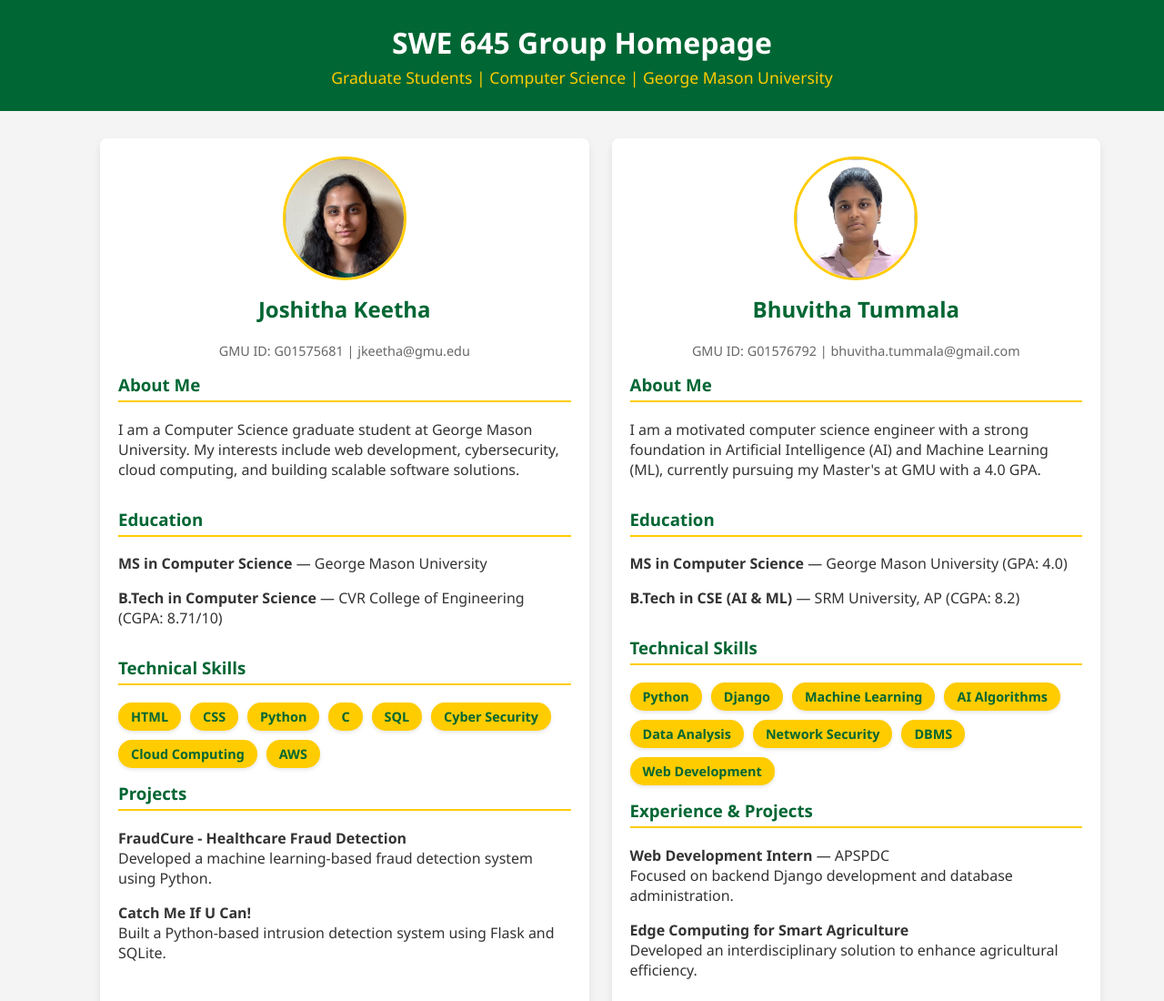
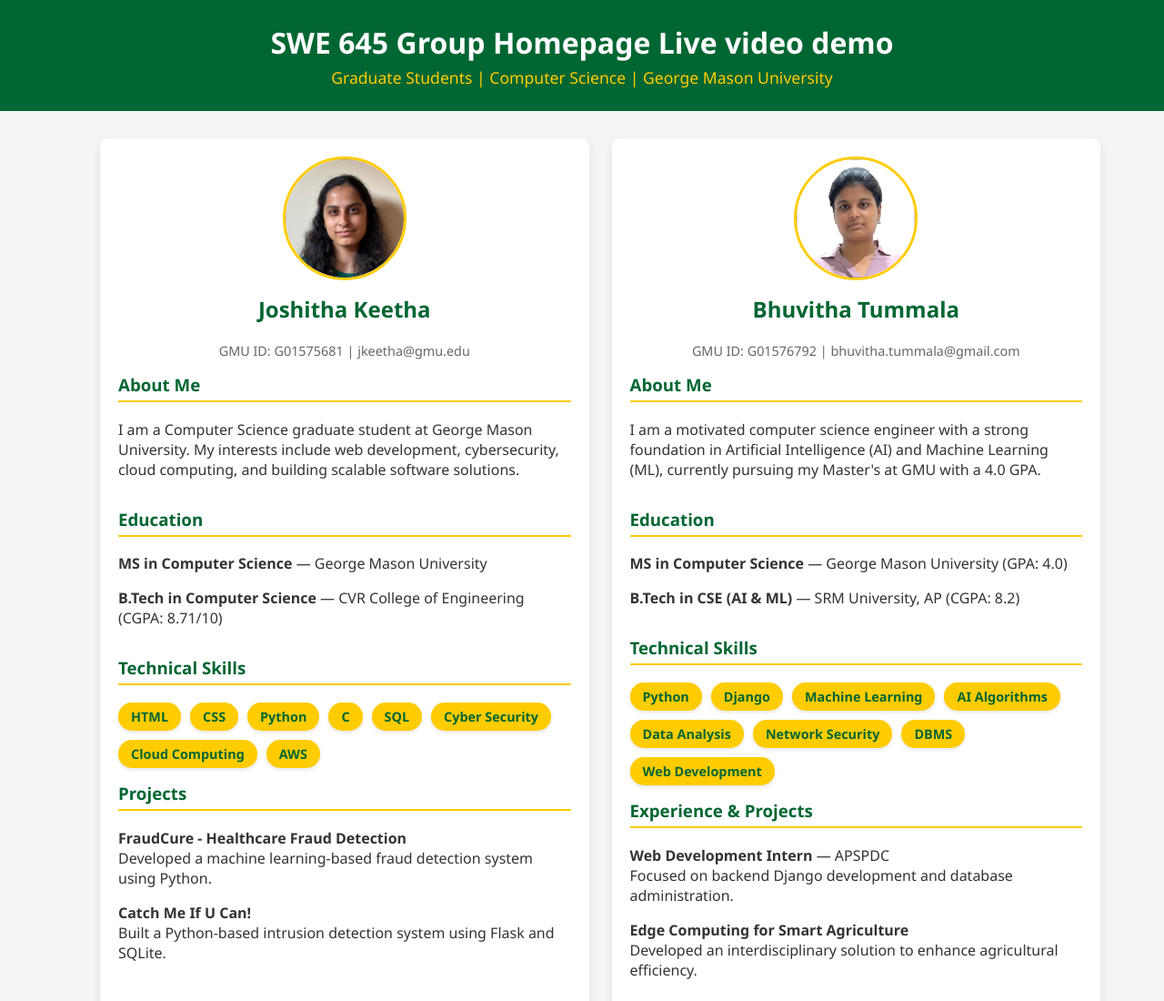
Before and after one commit to joshkeetha2803/swe645-assignment2, a plain HTML site: page index.html in a window 1280 px wide. Shown: the top 1100 px of the page at 91% size. Drawn offline with Linux system fonts and the light colour scheme.

Commit message:
Update index.html

```diff
--- a/index.html
+++ b/index.html
@@ -10,7 +10,7 @@
 <head>
   <meta charset="UTF-8">
   <meta name="viewport" content="width=device-width, initial-scale=1.0">
-  <title>SWE 645 Group Homepage - Joshitha & Bhuvitha - Live video demo</title>
+  <title>SWE 645 Group Homepage - Joshitha & Bhuvitha </title>
   <link rel="stylesheet" href="css/style.css">
   <style>
     /* Two-column layout for equal team member cards */
@@ -26,7 +26,7 @@
 
   <!-- Top Banner Header -->
   <header class="header-banner">
-    <h1>SWE 645 Group Homepage</h1>
+    <h1>SWE 645 Group Homepage  Live video demo</h1>
     <p>Graduate Students | Computer Science | George Mason University</p>
   </header>
 
```
